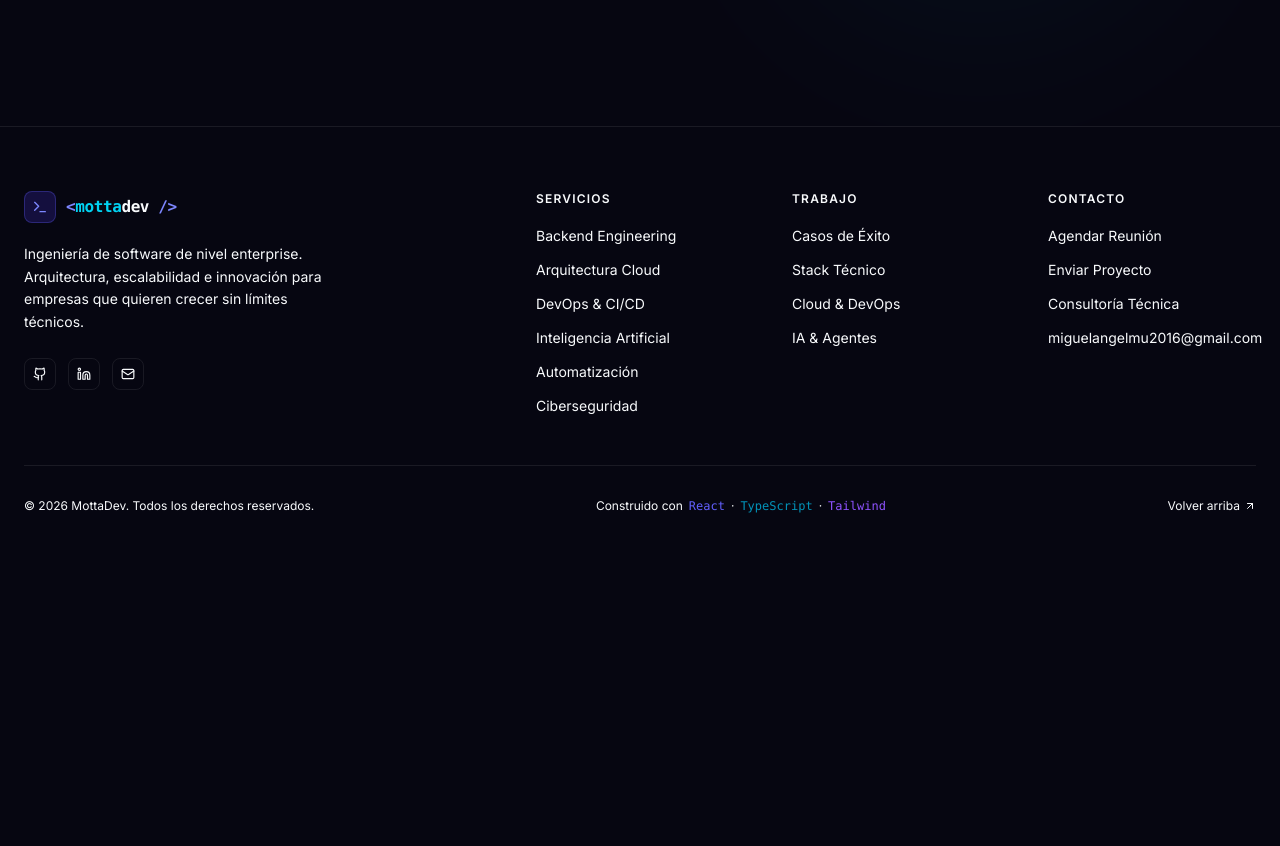
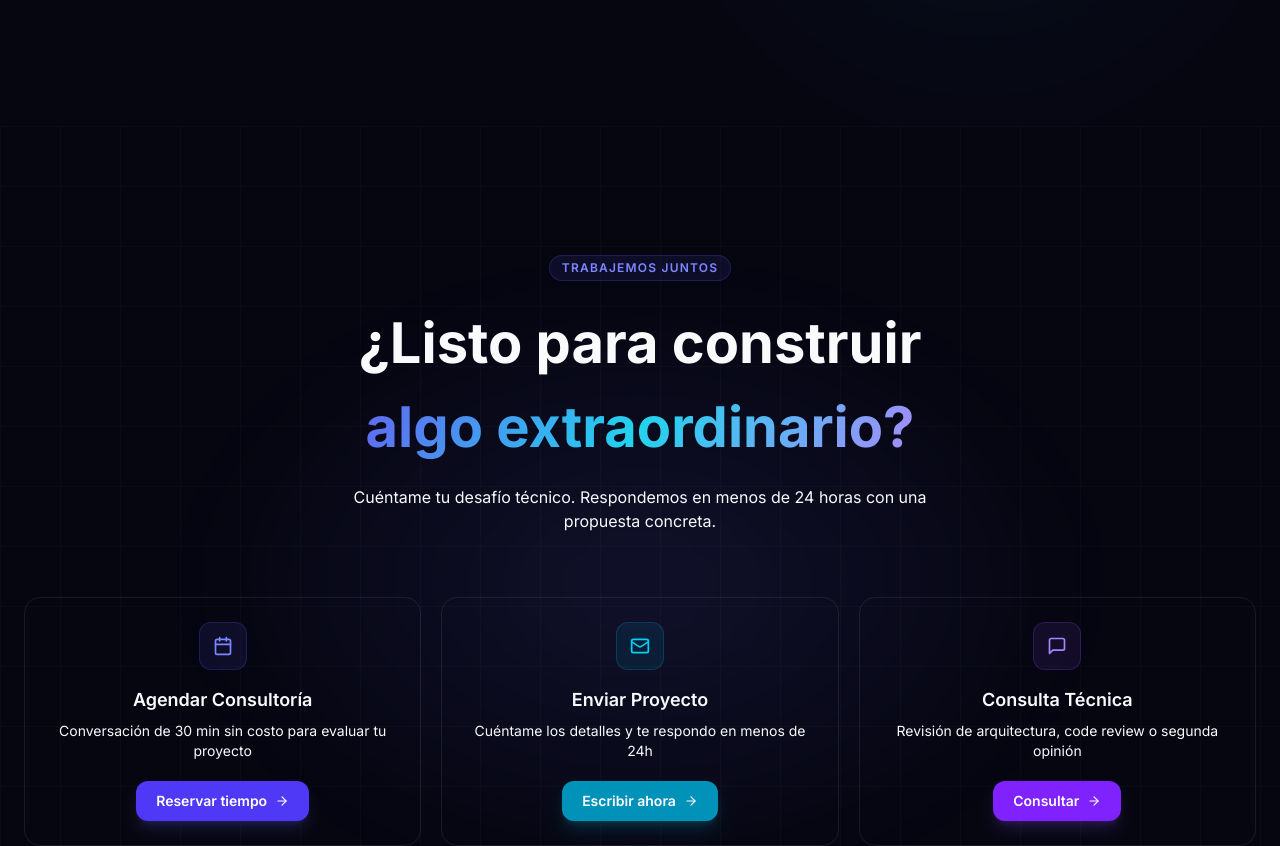
Before and after one commit to MIGUEL-MOTTA-U/portfolio, a React (Vite) app: page / in a window 1280 px wide. Shown: the part 7400-8246 px from the top of the page. Before the commit the page ends 7978 px from the top, so only its background shows below. Built offline with nearby package versions, Linux system fonts and the light colour scheme.

Commit message:
fix(show contact info)

```diff
--- a/src/app/components/CTASection.tsx
+++ b/src/app/components/CTASection.tsx
@@ -44,7 +44,7 @@ const colorMap: Record<string, { icon: string; btn: string; border: string }> =
   },
 };
 
-export function CTASection({show=false}) {
+export function CTASection({showForms=false}) {
   const ref = useRef(null);
   const inView = useInView(ref, { once: true, margin: "-80px" });
   const [name, setName] = useState("");
@@ -64,7 +64,6 @@ export function CTASection({show=false}) {
       setMessage("");
     }, 1500);
   };
-  if (!show) return null;
 
   return (
     <section id="contact" className="relative py-32 bg-background overflow-hidden">
@@ -153,7 +152,9 @@ export function CTASection({show=false}) {
         </motion.div>
 
         {/* Contact form */}
-        <motion.div
+        {
+          showForms && (
+            <motion.div
           initial={{ opacity: 0, y: 30 }}
           animate={inView ? { opacity: 1, y: 0 } : {}}
           transition={{ duration: 0.6, delay: 0.4 }}
@@ -244,6 +245,8 @@ export function CTASection({show=false}) {
             )}
           </div>
         </motion.div>
+          )
+        }
       </div>
     </section>
   );
```
